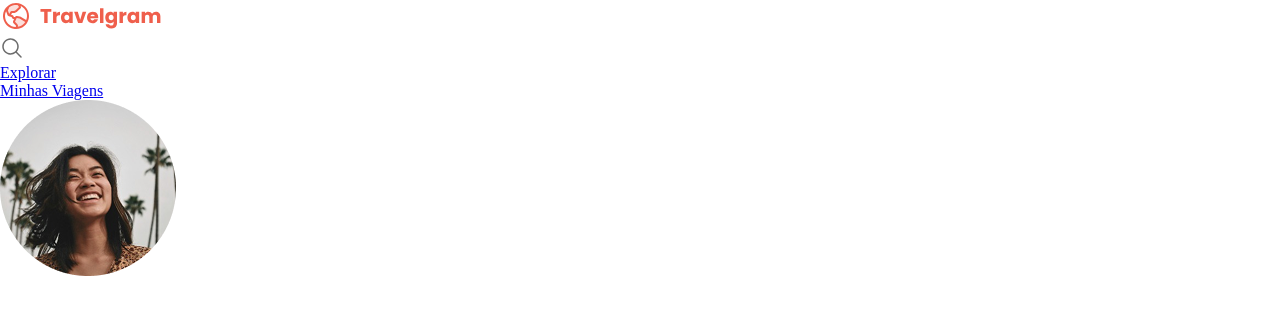
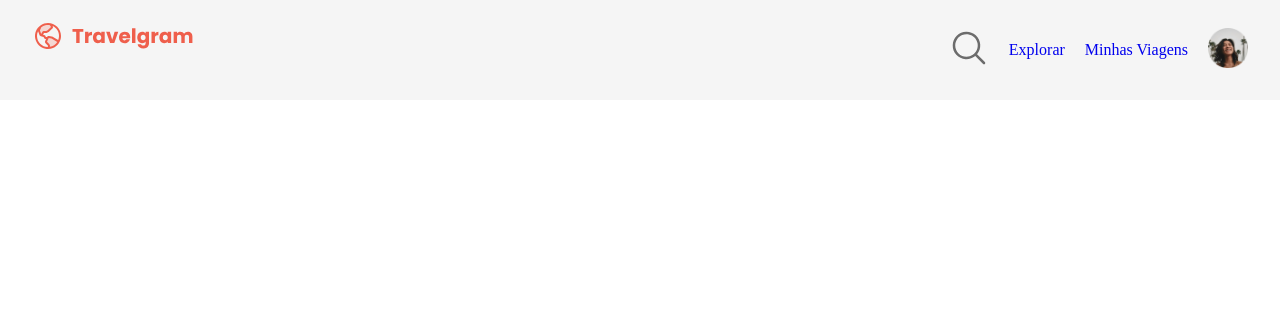
Before and after one commit to elidepaixao/travelgram, a plain HTML site: page index.html in a window 1280 px wide. Drawn offline with Linux system fonts and the light colour scheme.

Commit message:
navegation

```diff
--- a/index.html
+++ b/index.html
@@ -14,7 +14,8 @@
   500;1,600;1,700;1,800;1,900&display=swap" rel="stylesheet">
 </head>
 <body>
-  <nav>
+  <div class="bg-surface-color">
+    <nav class="conteiner">
       <a href="#" id="logo">
         <img src="/assets/Logo.svg" alt="icone logo">
       </a>
@@ -28,9 +29,11 @@
         <li><a href="#">Minhas Viagens</a></li>
         <li><a href="#">
           <img src="/assets/images/Profile pic.png" alt="foto perfil">
-    </a></li>
+          </a>
+        </li>
       </ul>
     </nav>
+  </div>
   <header>
 
   </header>
--- a/styles/global.css
+++ b/styles/global.css
@@ -14,19 +14,40 @@
   --text-color-primary: #313131;
   --text-color-secondary: #6C6C6C;
   --font-family: "Poppins", sans-serif;
-  --text-lg: bold 32/125% var (--font-family);
-  --text-md: 14/170% var (--font-family);
-  --text-sm: 12/170% var (--font-family);
-  --text: 16/150% var (--font-family);
+  --text-lg: bold 32/125% var(--font-family);
+  --text-md: 14/170% var(--font-family);
+  --text-sm: 12/170% var(--font-family);
+  --text: 16/150% var(--font-family);
 
 
 
 }
 
 body {
-  color: var (--text-color-secondary);
-  background-color: var (--surface-color);
+  color: var(--text-color-secondary);
+  /*background-color: var(--surface-color);*/
 
+  font: var(--text);
   font-weight: 400;
   font-style: normal;
 }
+
+a {
+  text-decoration: none;
+  color: inherity;
+}
+
+a:hover {
+  text-decoration: underline;
+  color: var(--brand-color);
+}
+
+.conteiner {
+  padding-inline: 32px;
+  max-width: 1280px;
+  margin-inline: auto;
+}
+
+.bg-surface-color {
+  background-color: var(--surface-color);
+}
--- a/styles/index.css
+++ b/styles/index.css
@@ -1 +1,2 @@
 @import url(global.css);
+@import url(nav.css);
--- /dev/null
+++ b/styles/nav.css
@@ -0,0 +1,21 @@
+nav {
+  display: flex;
+  justify-content: space-between;
+
+  padding-block: 20px;
+}
+
+nav ul {
+  list-style: none;
+  display: flex;
+
+  align-items: center;
+  padding-block: 8px;
+  gap: 20px;
+
+}
+
+nav ul li :last-child img {
+  width: 40px;
+  height: 40px;
+} // object-fit: cover para a imagem não ficar esticada e border-radius:50% para a imagem ficar redonda//
```
Lines whose indentation alone changed are shown as unchanged.
